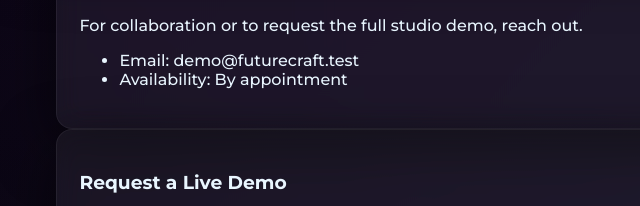
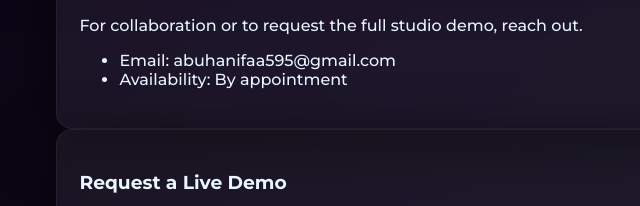
Before and after one commit to buildwithabu/FutureCraft, a plain HTML site: page contact.html in a window 1280 px wide. Shown: the part 140-346 px from the top of the page, 0-640 px from the left. Drawn offline with nearby package versions, Linux system fonts and the light colour scheme; a script that the page names is missing.

Commit message:
Update contact.html

```diff
--- a/contact.html
+++ b/contact.html
@@ -23,7 +23,7 @@
     <div class="glass-card">
       <h2>Contact & Demo Requests</h2>
       <p>For collaboration or to request the full studio demo, reach out.</p>
-      <ul class="checks"><li>Email: demo@futurecraft.test</li><li>Availability: By appointment</li></ul>
+      <ul class="checks"><li>Email: abuhanifaa595@gmail.com</li><li>Availability: By appointment</li></ul>
     </div>
     <div class="glass-card">
       <h3>Request a Live Demo</h3>
```
